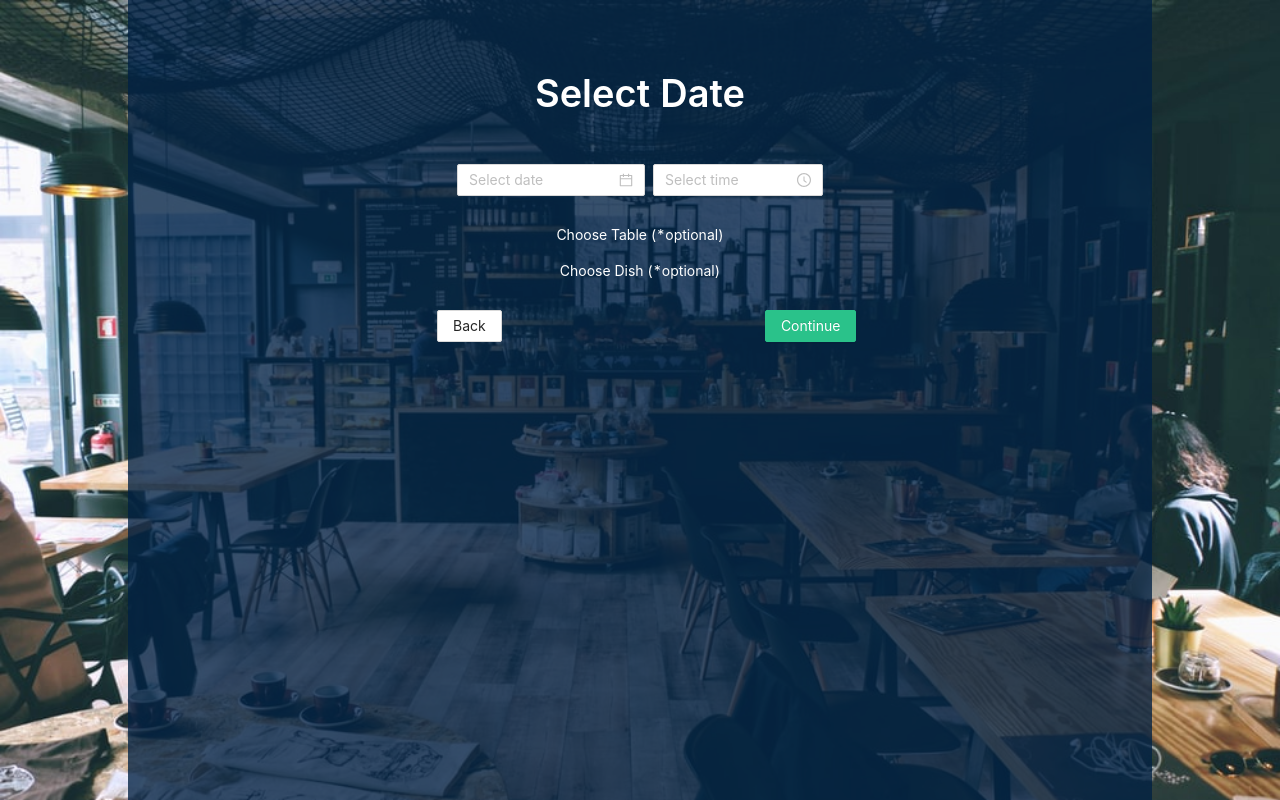
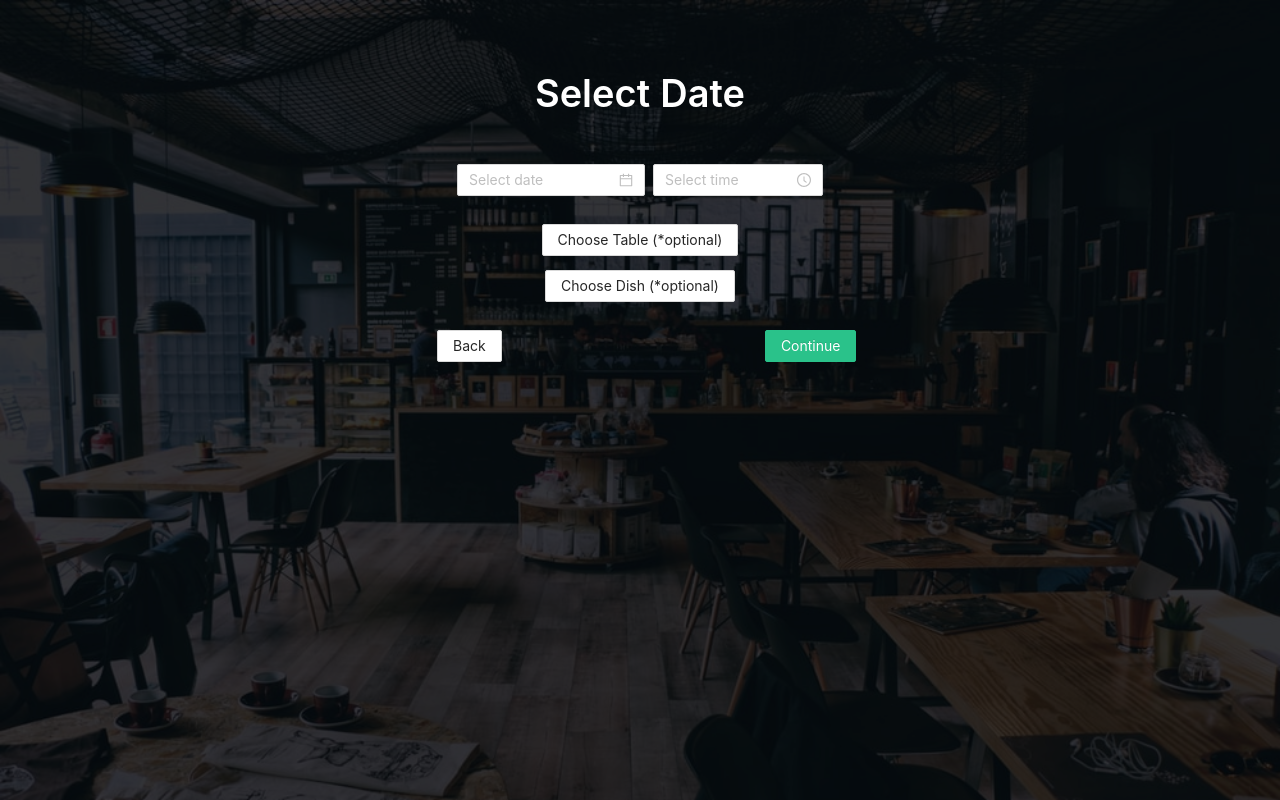
Before and after one commit to minhanh1964/MHD, a Next.js app: page /customer/select-date in a window 1280 px wide. Built offline with nearby package versions, Linux system fonts and the light colour scheme.

Commit message:
changing background and make buttons visible

```diff
--- a/pages/customer/landing-page/index.js
+++ b/pages/customer/landing-page/index.js
@@ -6,15 +6,17 @@ const { Title } = Typography;
 
 export default function LandingPage() {
   return (
+    <div className="background-container">
       <div className="container pt-5">
         <Title level={1} className="text-gold">MHD Restaurant</Title>
         <div className="pt-1">
           <img src='/logo1.png' />
         </div>
-      <Title level={2} className="text-gold pt-1 pb-1">Make reservation, make life!</Title>
+        <Title level={2} className="pt-1 pb-1 text-gold">Make reservation, make life!</Title>
         <Link href='/customer/select-date'>
           <Button type="primary" className={style.antdButton}>Begin now</Button>
         </Link>
       </div>
+    </div>
   )
 }
--- a/pages/customer/select-date/index.js
+++ b/pages/customer/select-date/index.js
@@ -11,6 +11,7 @@ const { Title } = Typography;
 
 export default function SelectDate() {
   return (
+    <div className="background-container">
       <div className='container pt-5'>
         <div className={style.select}>
           <Title level={1} className="text-white">Select Date</Title>
@@ -22,9 +23,17 @@ export default function SelectDate() {
           </Space>
         </div>
         <div className='pt-2 text-white'>
-        <Link href='/customer/choose-table'>Choose Table (*optional)</Link></div>
+          <Link href='/customer/choose-table'>
+          <Button>
+            Choose Table (*optional)
+          </Button>
+          </Link></div>
         <div className='pt-1 text-white'>
-        <Link href='/customer/choose-dish'>Choose Dish (*optional)</Link></div>
+          <Link href='/customer/choose-dish'>
+            <Button>
+              Choose Dish (*optional)
+            </Button>
+          </Link></div>
         <Row className='pt-2' justify='center'>
           <Col span={8}>
             <Link href='/'>
@@ -38,5 +47,6 @@ export default function SelectDate() {
           </Col>
         </Row>
       </div>
+    </div>
   )
 }
--- a/styles/utilities.css
+++ b/styles/utilities.css
@@ -11,12 +11,16 @@
 .text-gold {
     color:#d3b04d!important;
 }
+.background-container {
+    height: 100vh;
+    width: 100vw;
+    background: rgba(0, 2, 5, 0.8);
+}
 /* CONTAINER */
 .container {
     margin: auto;
     max-width: 1024px;
     text-align: center;
-    background: #002043c7;
     height:100vh;
 }
 /* PADDING */
```
Also changed, not shown: pages/customer/choose-table/index.js (+6 -4 lines). Lines whose indentation alone changed are shown as unchanged.
